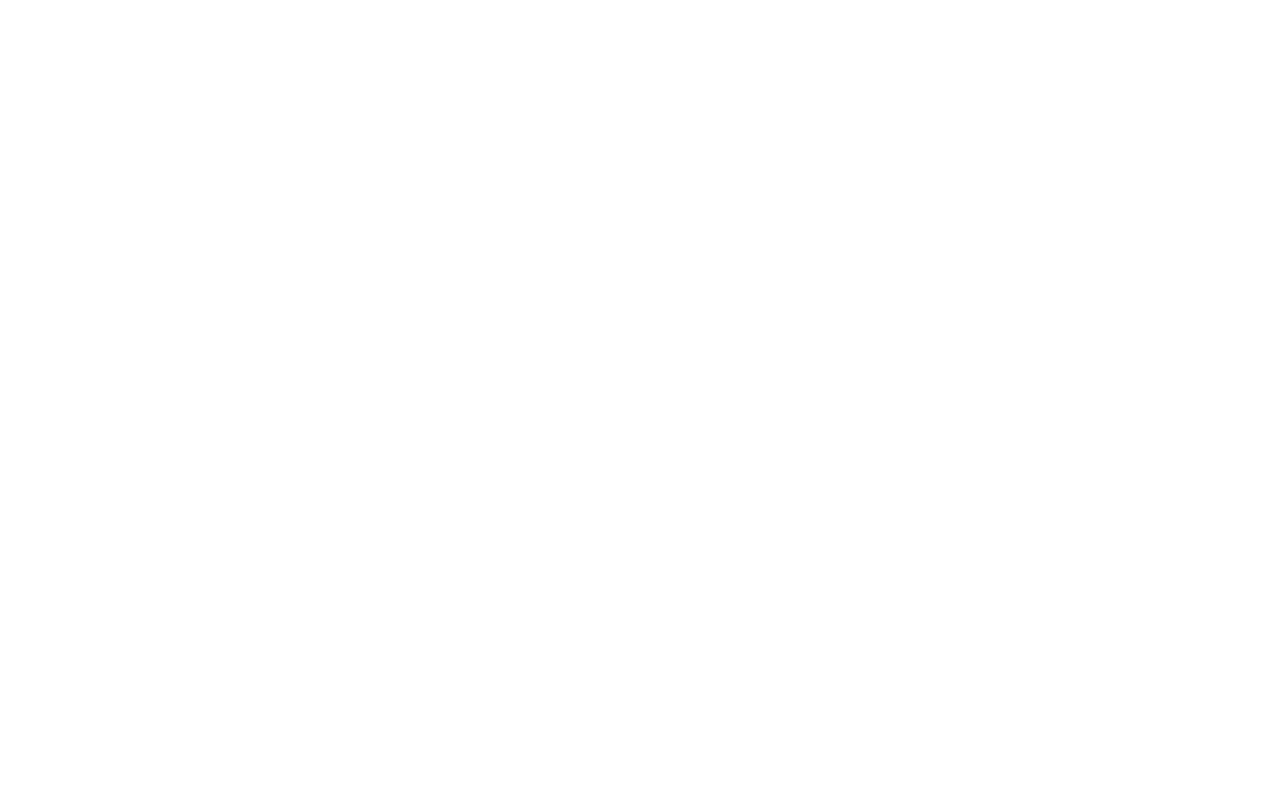
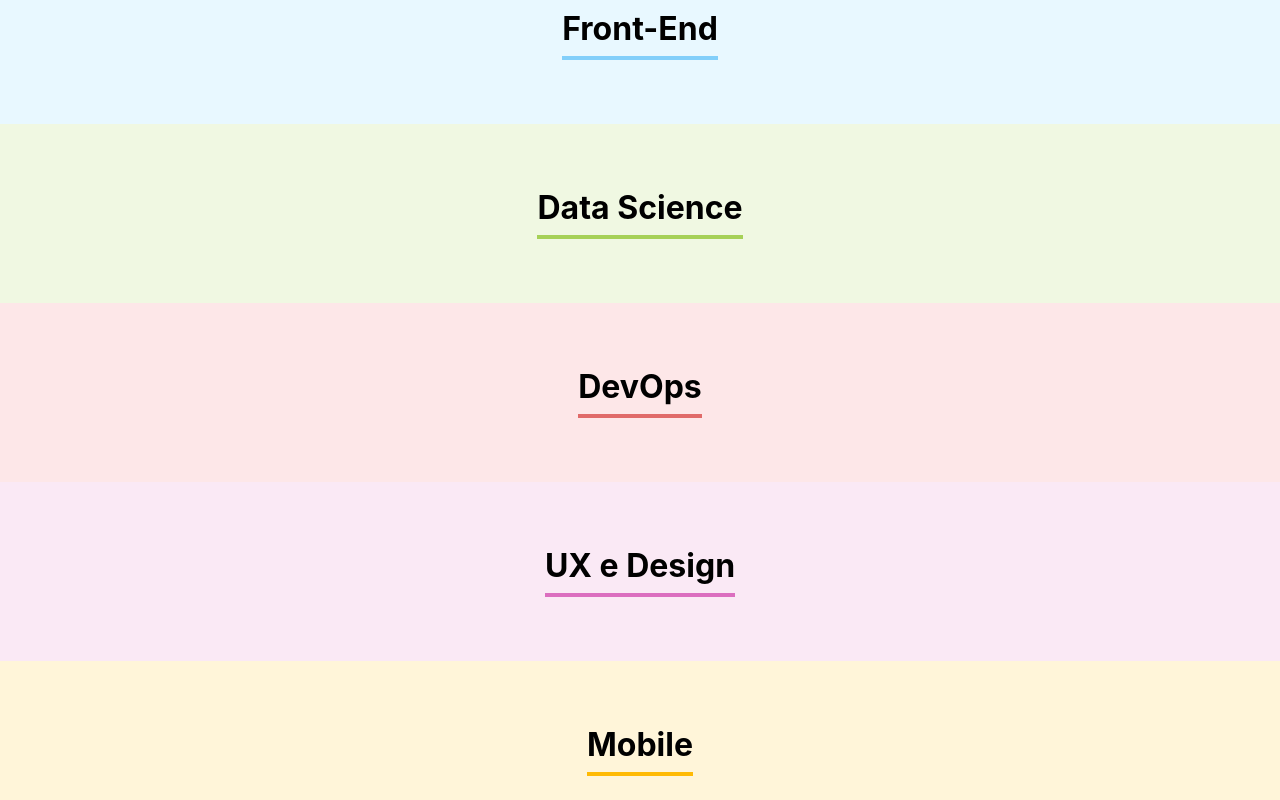
Before and after one commit to PomboObeso/organo-reactJS, a React (Create React App) app: page / in a window 1280 px wide. Shown: the part 1720-2520 px from the top of the page. Before the commit the page ends 1486 px from the top, so only its background shows below. Built offline with nearby package versions, Linux system fonts and the light colour scheme.

Commit message:
section colaboradores - feito

```diff
--- a/src/App.js
+++ b/src/App.js
@@ -1,8 +1,47 @@
 import { useState } from 'react';
 import Banner from './components/Banner/index.js';
 import Formulario from './components/Formulario/index.js';
+import Time from './components/Time/index.js';
 
 function App() {
+
+  const times = [
+    {
+      nome:'Programação',
+      corPrimaria:'#57C278',
+      corSecundaria:'#D9F7E9'
+    },
+    {
+      nome:'Front-End',
+      corPrimaria:'#82CFFA',
+      corSecundaria:'#E8F8FF'
+    },
+    {
+      nome:'Data Science',
+      corPrimaria:'#A6D157',
+      corSecundaria:'#F0F8E2'
+    },
+    {
+      nome:'DevOps',
+      corPrimaria:'#E06B69',
+      corSecundaria:'#FDE7E8'
+    },
+    {
+      nome:'UX e Design',
+      corPrimaria:'#DB6EBF',
+      corSecundaria:'#FAE9F5'
+    },
+    {
+      nome:'Mobile',
+      corPrimaria:'#FFBA05',
+      corSecundaria:'#FFF5D9'
+    },
+    {
+      nome:'Inovação e Gestão',
+      corPrimaria:'#FF8A29',
+      corSecundaria:'#FFEEDF'
+    },
+  ]
 
   const [colaboradores, setColaboradores] = useState([])
 
@@ -15,6 +54,7 @@
     <div className="App">
       <Banner/>
       <Formulario cadastroColaborador={colaborador => novoColaborador(colaborador)}/>
+      {times.map(time => <Time key={time.nome} nome={time.nome} corPrimaria={time.corPrimaria} corSecundaria={time.corSecundaria} />)}
     </div>
   );
 }
--- a/src/components/Formulario/index.js
+++ b/src/components/Formulario/index.js
@@ -12,6 +12,7 @@
         'Data Science',
         'DevOps',
         'UX e Design',
+        'Mobile',
         'Inovação e Gestão'
     ];
 
--- /dev/null
+++ b/src/components/Time/Time.css
@@ -0,0 +1,11 @@
+.time {
+    text-align: center;
+    padding: 32px;
+}
+
+.time h3 {
+    font-size: 32px;
+    border-bottom: 4px solid;
+    display: inline-block;
+    padding-bottom: 8px;
+}
--- /dev/null
+++ b/src/components/Time/index.js
@@ -0,0 +1,14 @@
+import './Time.css'
+
+const Time = (props) => {
+
+    const css = { backgroundColor: props.corSecundaria }
+
+    return (
+        <section className='time' style={css}>
+            <h3 style={{borderColor:props.corPrimaria}} >{props.nome}</h3>
+        </section>
+    )
+}
+
+export default Time
```
